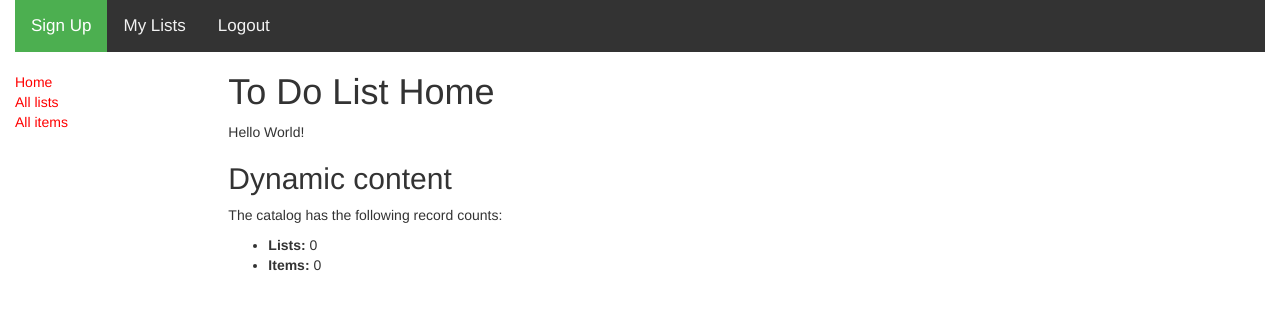
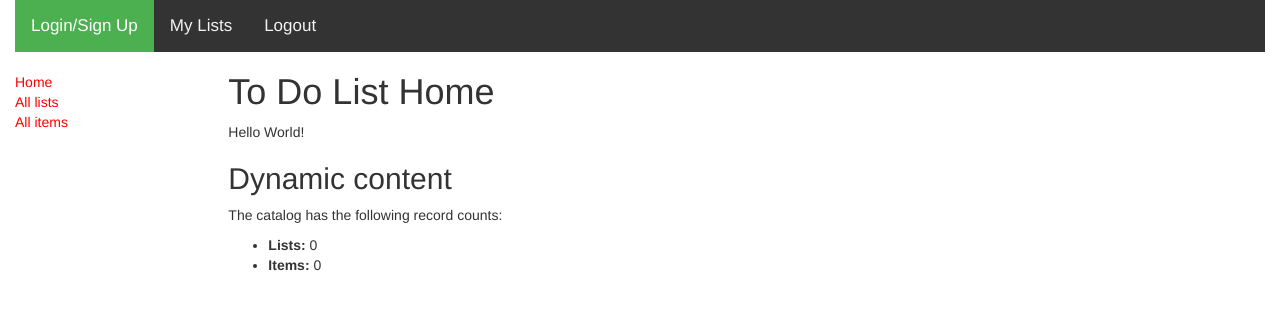
Before and after one commit to christinechengubc/ToDo, a Django app: page /catalog/ in a window 1280 px wide. Shown: the top 310 px of the page. Run offline with Django 3.2, Linux system fonts and the light colour scheme; data that the repository does not hold is empty; some libraries are stand-ins or nearby versions.

Commit message:
Added login to menu bar

```diff
--- a/catalog/templates/base_generic.html
+++ b/catalog/templates/base_generic.html
@@ -21,7 +21,7 @@
   {% if user.is_authenticated %}
     <a href="{% url 'index' %}" class="user">{{ user.get_username }}</a>
   {% else %}
-    <a href="{% url 'index' %}" class="user">Sign Up</a>
+    <a href="{% url 'index' %}" class="user">Login/Sign Up</a>
   {% endif %}
 
   <a href="">My Lists</a>
```
